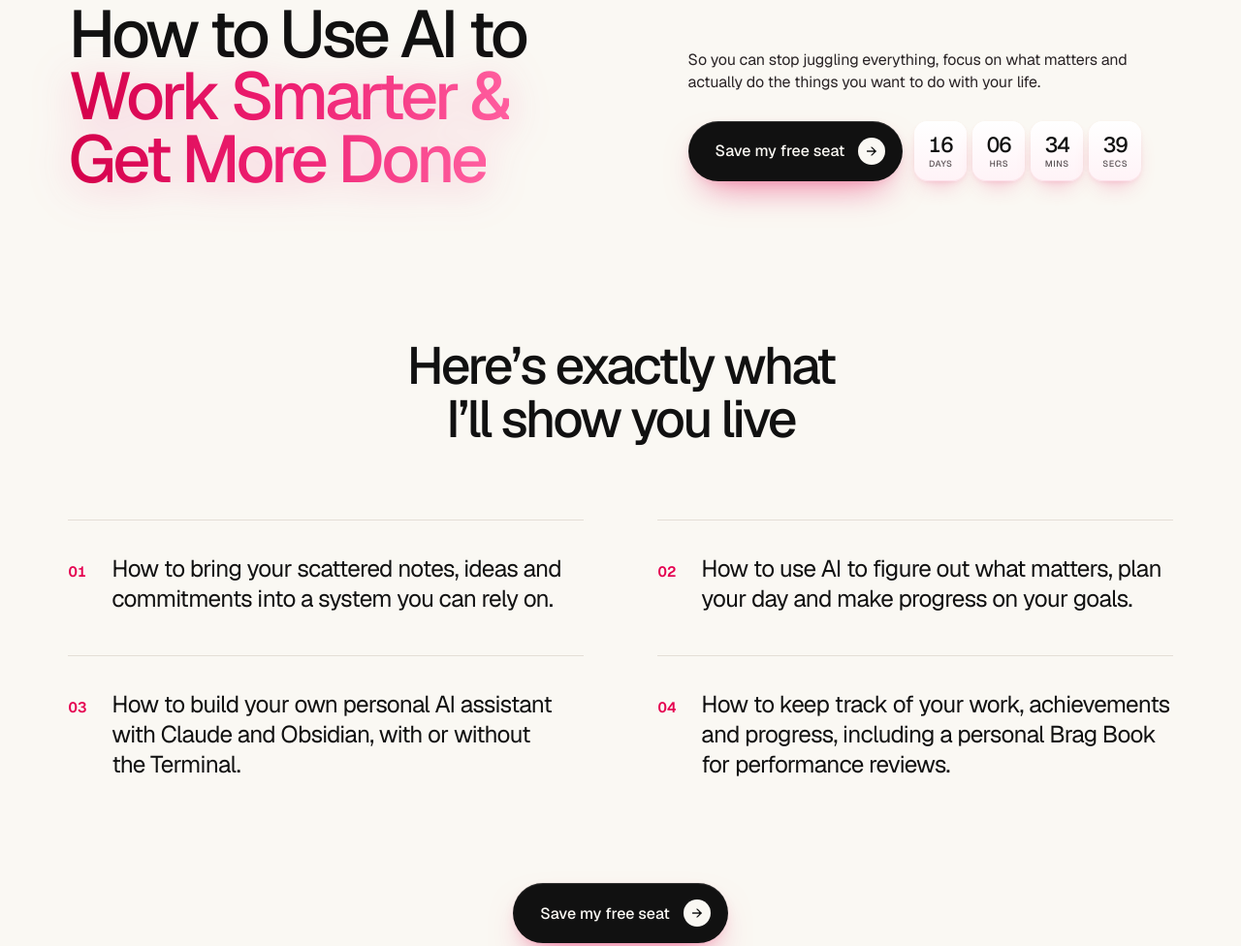
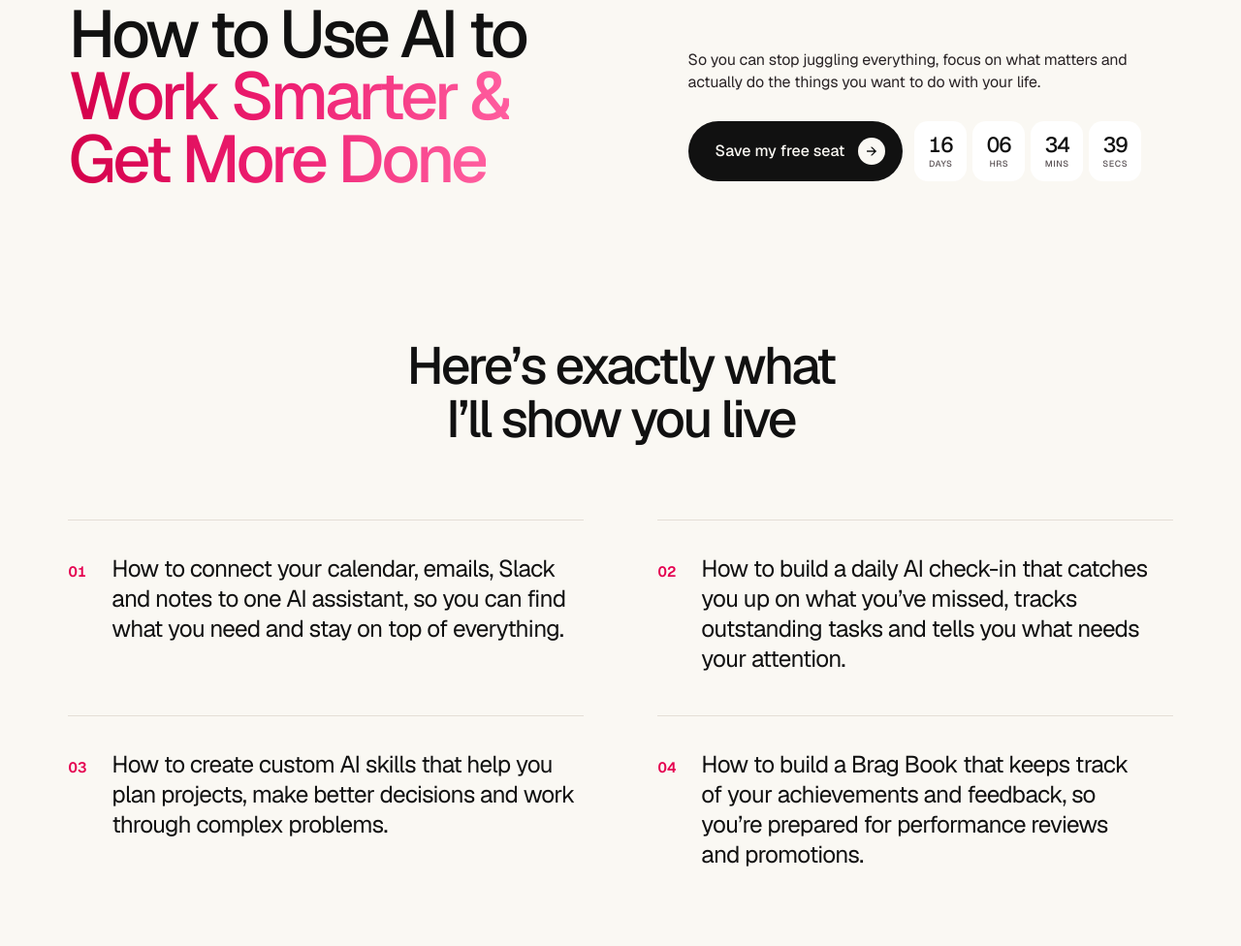
Before and after one commit to alisoneyo/me, a plain HTML site: page ai/index.html in a window 1280 px wide. Shown: the part 479-1455 px from the top of the page at 97% size. Drawn offline with Linux system fonts and the light colour scheme; a script that the page names is missing.

Commit message:
/ai: new four outcomes; remove all glow effects (#29)
Claude-Session: https://claude.ai/code/session_01DDHP7Lz6RAsxayWih4DnJ3

Co-authored-by: Claude <noreply@anthropic.com>

```diff
--- a/ai/index.html
+++ b/ai/index.html
@@ -89,10 +89,10 @@ fbq('track', 'PageView');
   <section class="learn" aria-labelledby="learn-title">
     <h2 id="learn-title" class="h2" data-reveal>Here’s exactly what I’ll show you live</h2>
     <ol class="outcomes">
-      <li data-reveal><span class="num">01</span><p>How to bring your scattered notes, ideas and commitments into a system you can rely on.</p></li>
-      <li data-reveal data-delay="80"><span class="num">02</span><p>How to use AI to figure out what matters, plan your day and make progress on your goals.</p></li>
-      <li data-reveal data-delay="160"><span class="num">03</span><p>How to build your own personal AI assistant with Claude and Obsidian, with or without the Terminal.</p></li>
-      <li data-reveal data-delay="240"><span class="num">04</span><p>How to keep track of your work, achievements and progress, including a personal Brag Book for performance reviews.</p></li>
+      <li data-reveal><span class="num">01</span><p>How to connect your calendar, emails, Slack and notes to one AI assistant, so you can find what you need and stay on top of everything.</p></li>
+      <li data-reveal data-delay="80"><span class="num">02</span><p>How to build a daily AI check-in that catches you up on what you’ve missed, tracks outstanding tasks and tells you what needs your attention.</p></li>
+      <li data-reveal data-delay="160"><span class="num">03</span><p>How to create custom AI skills that help you plan projects, make better decisions and work through complex problems.</p></li>
+      <li data-reveal data-delay="240"><span class="num">04</span><p>How to build a Brag Book that keeps track of your achievements and feedback, so you’re prepared for performance reviews and promotions.</p></li>
     </ol>
     <div class="center" data-reveal>
       <button type="button" class="btn-dark" data-register="learn">Save my free seat<span class="btn-dark-icon" aria-hidden="true"><span class="arrow-right">↓</span></span></button>
--- a/ai/styles.css
+++ b/ai/styles.css
@@ -108,9 +108,7 @@ button { font: inherit; }
   white-space: nowrap;
   transition: background .25s, color .25s, transform .25s;
 }
-/* Pink glow under the button, as on Lara's page */
-.btn-dark { box-shadow: 0 18px 38px -16px rgba(229,0,80,.6), 0 4px 14px -6px rgba(229,0,80,.25), inset 0 1px 0 rgba(255,255,255,.14); }
-.btn-dark:hover { background: var(--pink); color: #fff; transform: translateY(-2px); box-shadow: 0 22px 46px -14px rgba(229,0,80,.75), 0 6px 18px -6px rgba(229,0,80,.35), inset 0 1px 0 rgba(255,255,255,.2); }
+.btn-dark:hover { background: var(--pink); color: #fff; transform: translateY(-2px); }
 .btn-dark:focus-visible { outline: 3px solid var(--pink); outline-offset: 3px; }
 .btn-dark-icon {
   display: inline-flex;
@@ -262,8 +260,7 @@ button { font: inherit; }
   padding: 10px 6px 8px;
   box-sizing: border-box;
   border-radius: 14px;
-  background: var(--cd-bg,linear-gradient(180deg,#fff 0%,#FFF3F7 100%));
-  box-shadow: 0 12px 26px -14px rgba(229,0,80,.45), 0 2px 6px -2px rgba(229,0,80,.12), inset 0 1px 0 #fff, inset 0 -1px 0 rgba(229,0,80,.08);
+  background: var(--cd-bg,#fff);
   color: var(--cd-ink,var(--ink));
   display: flex;
   flex-direction: column;
@@ -604,7 +601,7 @@ button { font: inherit; }
   *, *::before, *::after { transition-duration: 0s !important; animation-duration: 0s !important; }
 }
 
-/* Gradient on the pink words, as on Lara's page */
+/* Gradient on the pink words */
 .hero-title .pink {
   background: linear-gradient(90deg, #D4004A 0%, #EE1F72 50%, #FF5E9F 100%);
   -webkit-background-clip: text;
@@ -613,5 +610,4 @@ button { font: inherit; }
   color: transparent;
   -webkit-box-decoration-break: clone;
   box-decoration-break: clone;
-  filter: drop-shadow(0 6px 22px rgba(240,40,122,.28));
 }
```
